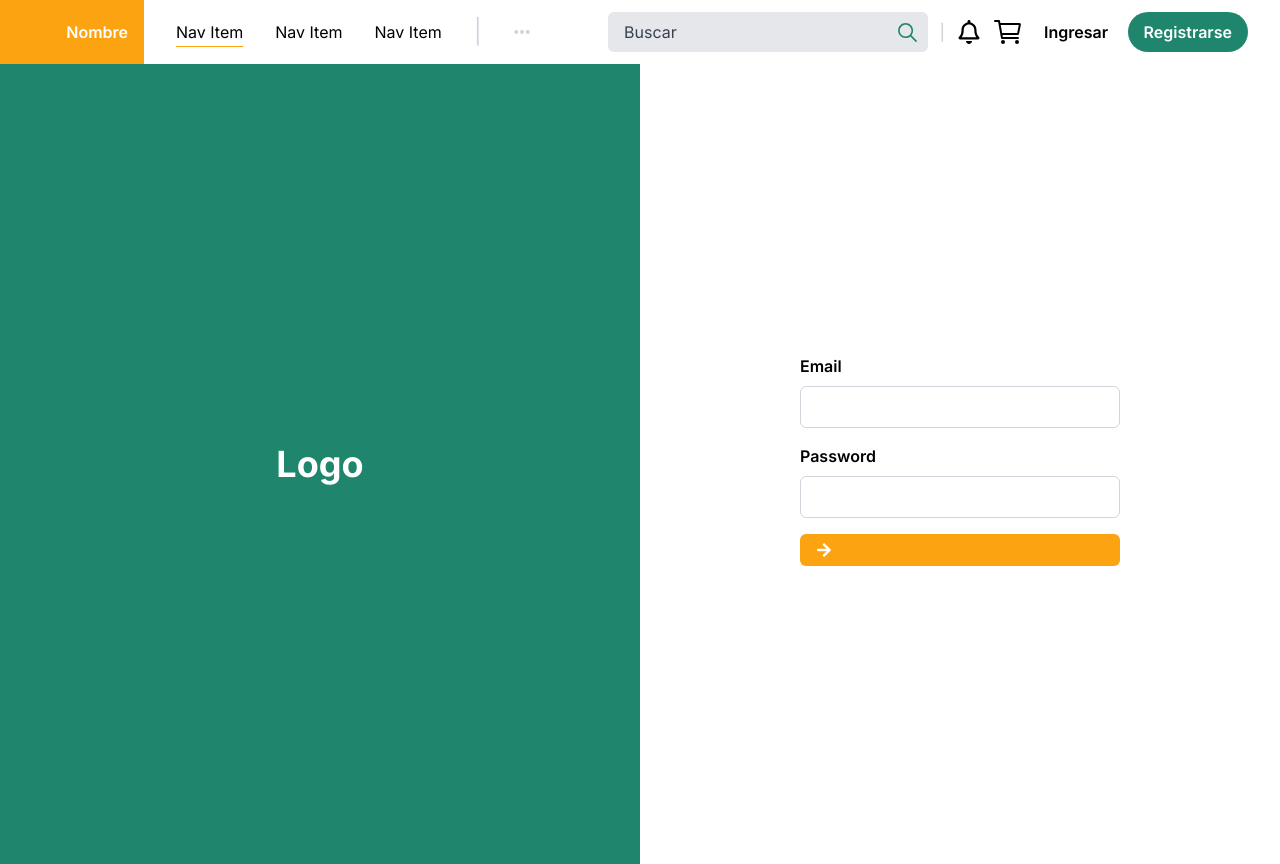
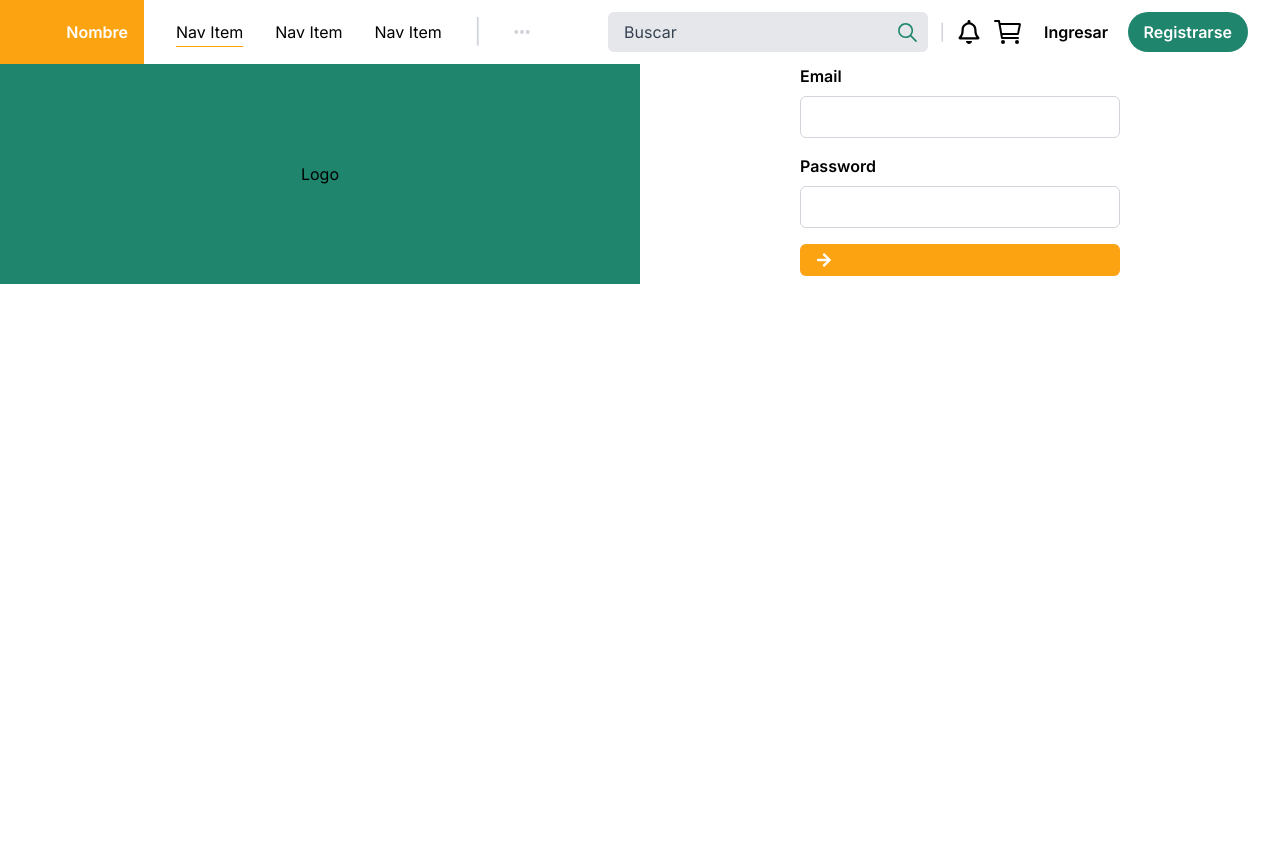
Before and after one commit to No-Country/s12-17-m-csharp-js, a Next.js app in the folder Frontend/ecommerce/: page /login in a window 1280 px wide. After the commit the page ends 800 px from the top, so only its background shows below. Built offline with nearby package versions, Linux system fonts and the light colour scheme.

Commit message:
fixregisterform

```diff
--- a/Frontend/ecommerce/app/components/Form/Layout.jsx
+++ b/Frontend/ecommerce/app/components/Form/Layout.jsx
@@ -4,11 +4,11 @@ import TextInput from "./TextInput"
 
 const Layout = ({ children }) => {
     return (
-        <div className="flex h-screen">
+        <div className="flex h-full">
             {/* Columna del logo */}
             <div className="w-1/2 bg-primary flex items-center justify-center">
-                <div className=" flex items-center justify-center">
-                    <h1 className="text-white text-4xl font-bold">Logo</h1>
+                <div className=" flex items-center justify-center h-full">
+                    <h1 >Logo</h1>
                 </div>
             </div>
 
```
